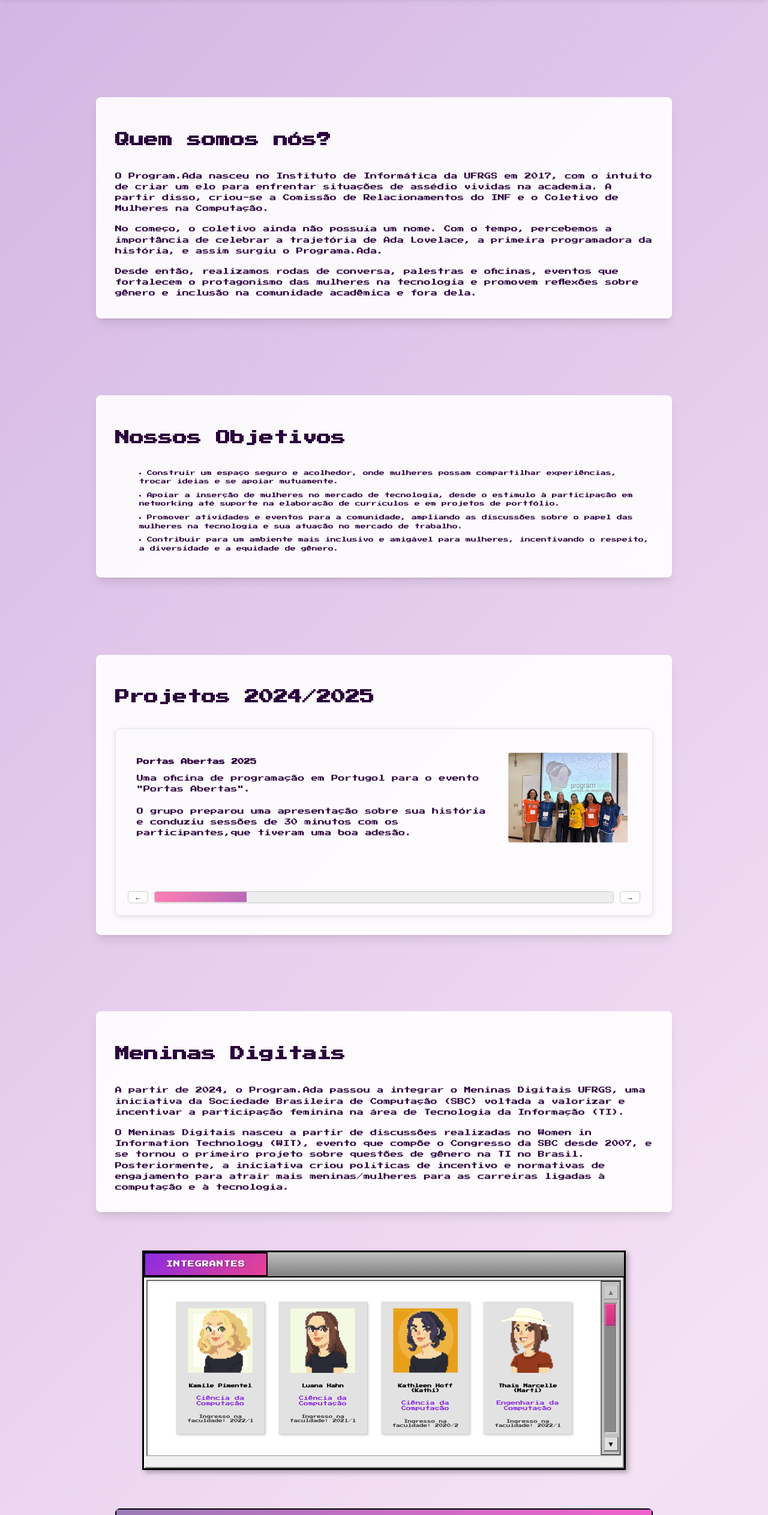
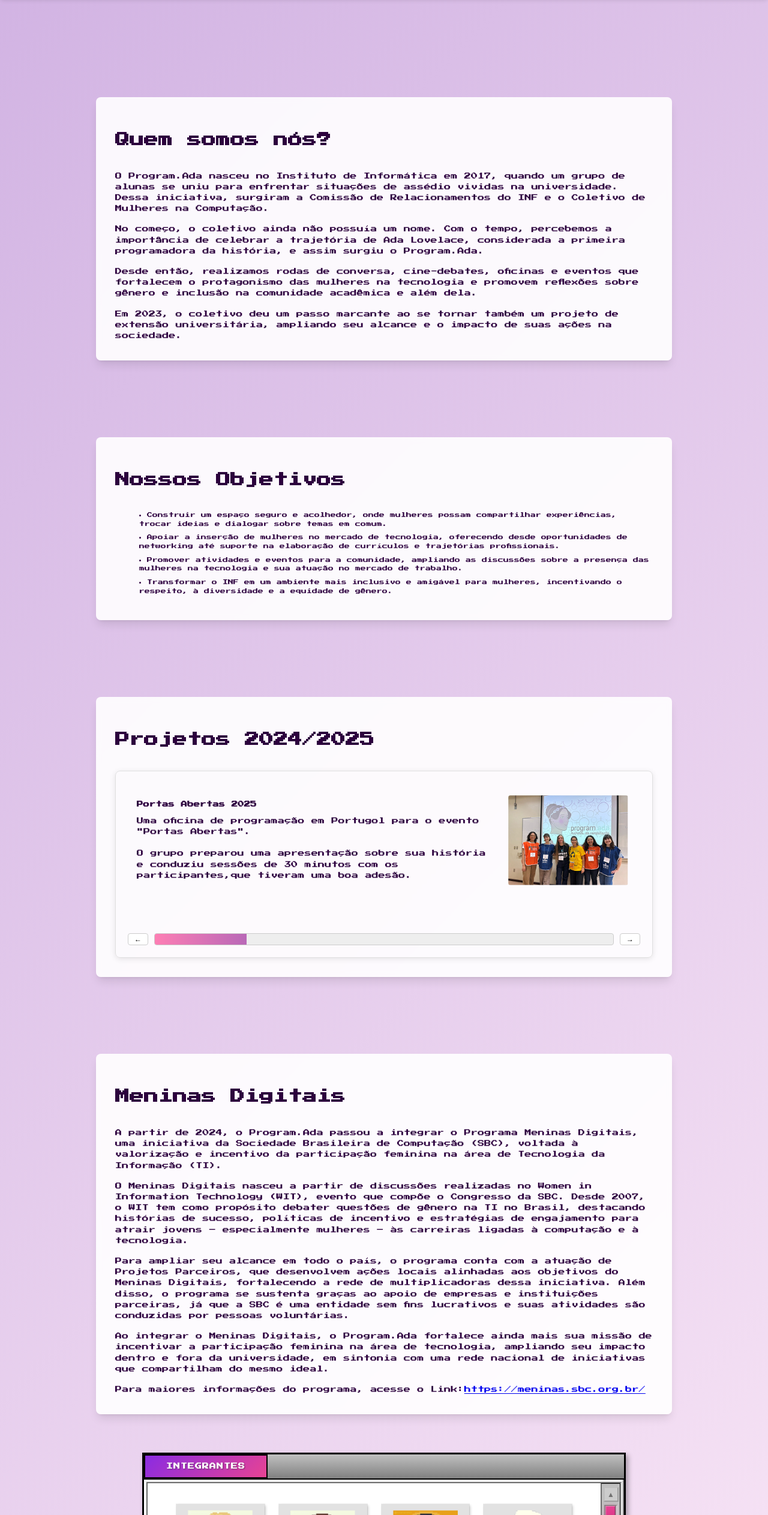
Before and after one commit to BrunoDelgiovo/PS-IDE-25-2-Equipe1, a React (Vite) app: page / in a window 1280 px wide. Shown: the part 779-3305 px from the top of the page at 60% size. Built offline with nearby package versions, Linux system fonts and the light colour scheme.

Commit message:
Atualizar texto das seções

```diff
--- a/src/App.jsx
+++ b/src/App.jsx
@@ -28,21 +28,27 @@ function App() {
       <main className="page-container main-content">
         <Section id="QuemSomos" title="Quem somos nós?">
           <p>
-            O Program.Ada nasceu no Instituto de Informática da UFRGS em 2017,
-            com o intuito de criar um elo para enfrentar situações de assédio
-            vividas na academia. A partir disso, criou-se a Comissão de
+            O Program.Ada nasceu no Instituto de Informática em 2017, quando um
+            grupo de alunas se uniu para enfrentar situações de assédio vividas
+            na universidade. Dessa iniciativa, surgiram a Comissão de
             Relacionamentos do INF e o Coletivo de Mulheres na Computação.
           </p>
           <p>
             No começo, o coletivo ainda não possuía um nome. Com o tempo,
-            percebemos a importância de celebrar a trajetória de Ada Lovelace, a
-            primeira programadora da história, e assim surgiu o Programa.Ada.
+            percebemos a importância de celebrar a trajetória de Ada Lovelace,
+            considerada a primeira programadora da história, e assim surgiu o
+            Program.Ada.
           </p>
           <p>
-            Desde então, realizamos rodas de conversa, palestras e oficinas,
+            Desde então, realizamos rodas de conversa, cine-debates, oficinas e
             eventos que fortalecem o protagonismo das mulheres na tecnologia e
             promovem reflexões sobre gênero e inclusão na comunidade acadêmica e
-            fora dela.
+            além dela.
+          </p>
+          <p>
+            Em 2023, o coletivo deu um passo marcante ao se tornar também um
+            projeto de extensão universitária, ampliando seu alcance e o impacto
+            de suas ações na sociedade.
           </p>
         </Section>
 
@@ -50,21 +56,22 @@ function App() {
           <ul className="list">
             <li>
               Construir um espaço seguro e acolhedor, onde mulheres possam
-              compartilhar experiências, trocar ideias e se apoiar mutuamente.
+              compartilhar experiências, trocar ideias e dialogar sobre temas em
+              comum.
             </li>
             <li>
-              Apoiar a inserção de mulheres no mercado de tecnologia, desde o
-              estímulo à participação em networking até suporte na elaboração de
-              currículos e em projetos de portfólio.
+              Apoiar a inserção de mulheres no mercado de tecnologia, oferecendo
+              desde oportunidades de networking até suporte na elaboração de
+              currículos e trajetórias profissionais.
             </li>
             <li>
               Promover atividades e eventos para a comunidade, ampliando as
-              discussões sobre o papel das mulheres na tecnologia e sua atuação
-              no mercado de trabalho.
+              discussões sobre a presença das mulheres na tecnologia e sua
+              atuação no mercado de trabalho.
             </li>
             <li>
-              Contribuir para um ambiente mais inclusivo e amigável para
-              mulheres, incentivando o respeito, a diversidade e a equidade de
+              Transformar o INF em um ambiente mais inclusivo e amigável para
+              mulheres, incentivando o respeito, à diversidade e a equidade de
               gênero.
             </li>
           </ul>
@@ -76,19 +83,41 @@ function App() {
 
         <Section id="MeninasDigitais" title="Meninas Digitais">
           <p>
-            A partir de 2024, o Program.Ada passou a integrar o Meninas Digitais
-            UFRGS, uma iniciativa da Sociedade Brasileira de Computação (SBC)
-            voltada a valorizar e incentivar a participação feminina na área de
-            Tecnologia da Informação (TI).
+            A partir de 2024, o Program.Ada passou a integrar o Programa Meninas
+            Digitais, uma iniciativa da Sociedade Brasileira de Computação
+            (SBC), voltada à valorização e incentivo da participação feminina na
+            área de Tecnologia da Informação (TI).
           </p>
           <p>
             O Meninas Digitais nasceu a partir de discussões realizadas no Women
             in Information Technology (WIT), evento que compõe o Congresso da
-            SBC desde 2007, e se tornou o primeiro projeto sobre questões de
-            gênero na TI no Brasil. Posteriormente, a iniciativa criou políticas
-            de incentivo e normativas de engajamento para atrair mais
-            meninas/mulheres para as carreiras ligadas à computação e à
+            SBC. Desde 2007, o WIT tem como propósito debater questões de gênero
+            na TI no Brasil, destacando histórias de sucesso, políticas de
+            incentivo e estratégias de engajamento para atrair jovens –
+            especialmente mulheres – às carreiras ligadas à computação e à
             tecnologia.
+          </p>
+          <p>
+            Para ampliar seu alcance em todo o país, o programa conta com a
+            atuação de Projetos Parceiros, que desenvolvem ações locais
+            alinhadas aos objetivos do Meninas Digitais, fortalecendo a rede de
+            multiplicadoras dessa iniciativa. Além disso, o programa se sustenta
+            graças ao apoio de empresas e instituições parceiras, já que a SBC é
+            uma entidade sem fins lucrativos e suas atividades são conduzidas
+            por pessoas voluntárias.
+          </p>
+          <p>
+            Ao integrar o Meninas Digitais, o Program.Ada fortalece ainda mais
+            sua missão de incentivar a participação feminina na área de
+            tecnologia, ampliando seu impacto dentro e fora da universidade, em
+            sintonia com uma rede nacional de iniciativas que compartilham do
+            mesmo ideal.
+          </p>
+          <p>
+            Para maiores informações do programa, acesse o Link:
+            <a href="https://meninas.sbc.org.br/">
+              https://meninas.sbc.org.br/
+            </a>
           </p>
         </Section>
 
```
